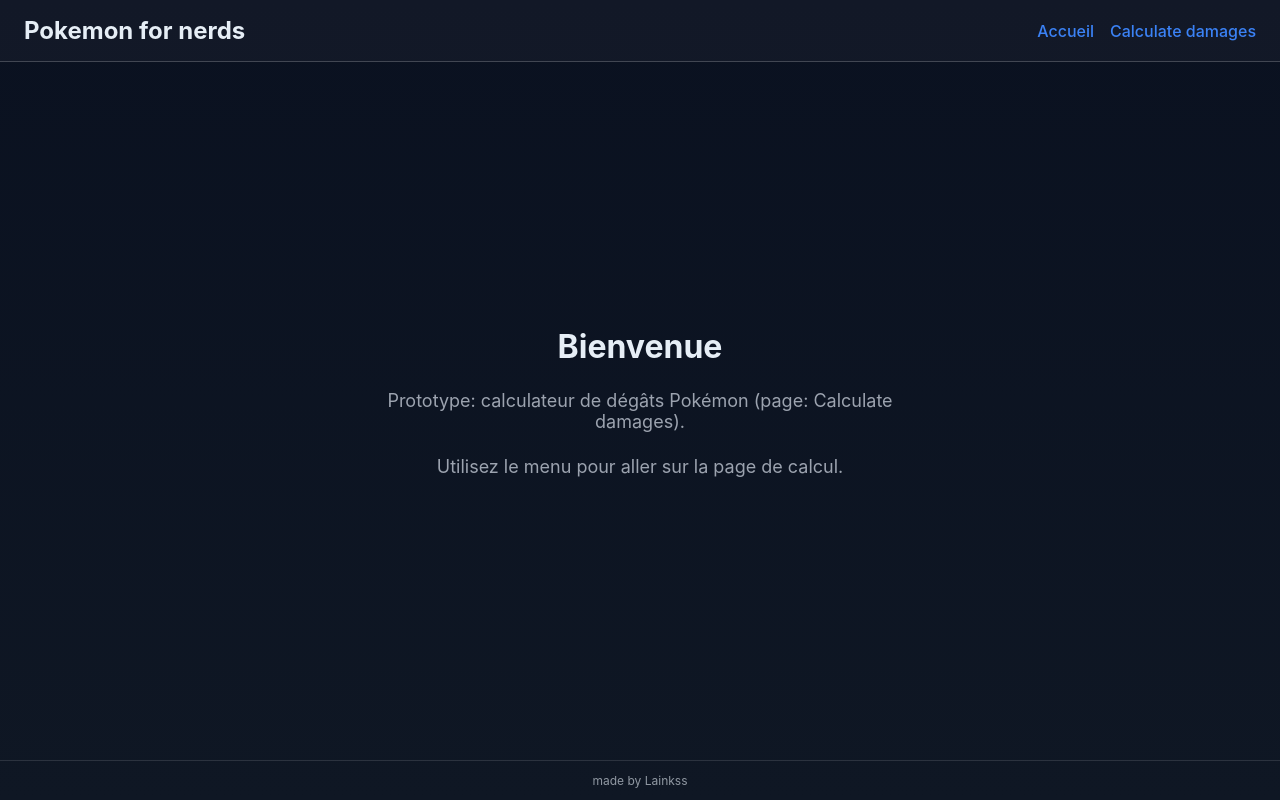
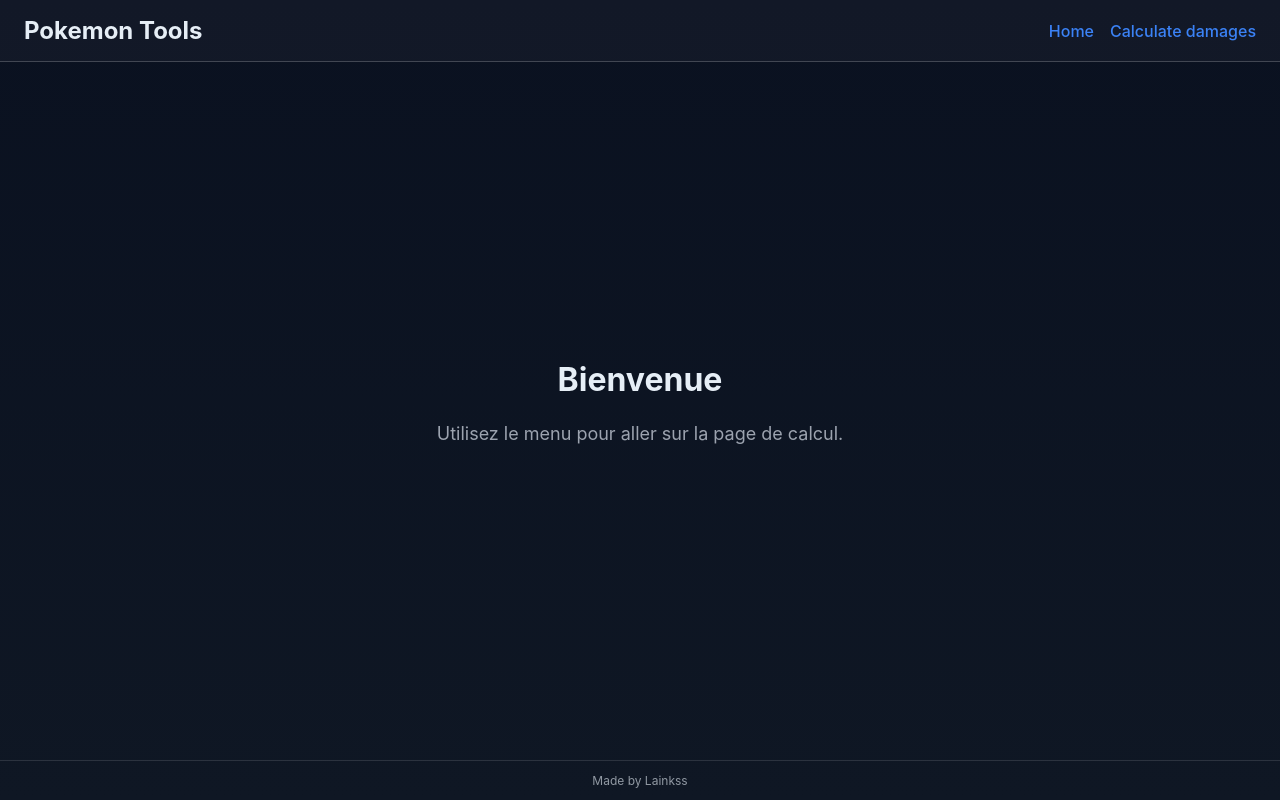
Before and after one commit to lainksss/PokeTools, a React (Vite) app in the folder frontend/: page / in a window 1280 px wide. Built offline with nearby package versions, Linux system fonts and the light colour scheme.

Commit message:
fix: simplified home and deleted useless weathers

```diff
--- a/frontend/src/App.jsx
+++ b/frontend/src/App.jsx
@@ -5,16 +5,16 @@
   return (
     <div className="app-root">
       <header className="app-header">
-        <h1>Pokemon for nerds</h1>
+        <h1>Pokemon Tools</h1>
         <nav>
-          <Link to="/">Accueil</Link>
+          <Link to="/">Home</Link>
           <Link to="/calculate">Calculate damages</Link>
         </nav>
       </header>
       <main className="app-main">
         <Outlet />
       </main>
-      <footer className="app-footer">made by Lainkss</footer>
+      <footer className="app-footer">Made by Lainkss</footer>
     </div>
   )
 }
--- a/frontend/src/components/MiddlePanel.jsx
+++ b/frontend/src/components/MiddlePanel.jsx
@@ -1,7 +1,7 @@
 import React, { useState } from 'react'
 
 const ALL_WEATHERS = [
-  'none', 'sun', 'harsh-sunlight', 'rain', 'heavy-rain', 'sandstorm', 'hail', 'snow', 'strong-winds'
+  'none', 'sun', 'rain', 'sandstorm', 'snow'
 ]
 
 const ALL_TERRAINS = [
--- a/frontend/src/pages/Home.jsx
+++ b/frontend/src/pages/Home.jsx
@@ -4,7 +4,6 @@
   return (
     <div className="home-page">
       <h2>Bienvenue</h2>
-      <p>Prototype: calculateur de dégâts Pokémon (page: Calculate damages).</p>
       <p>Utilisez le menu pour aller sur la page de calcul.</p>
     </div>
   )
```
